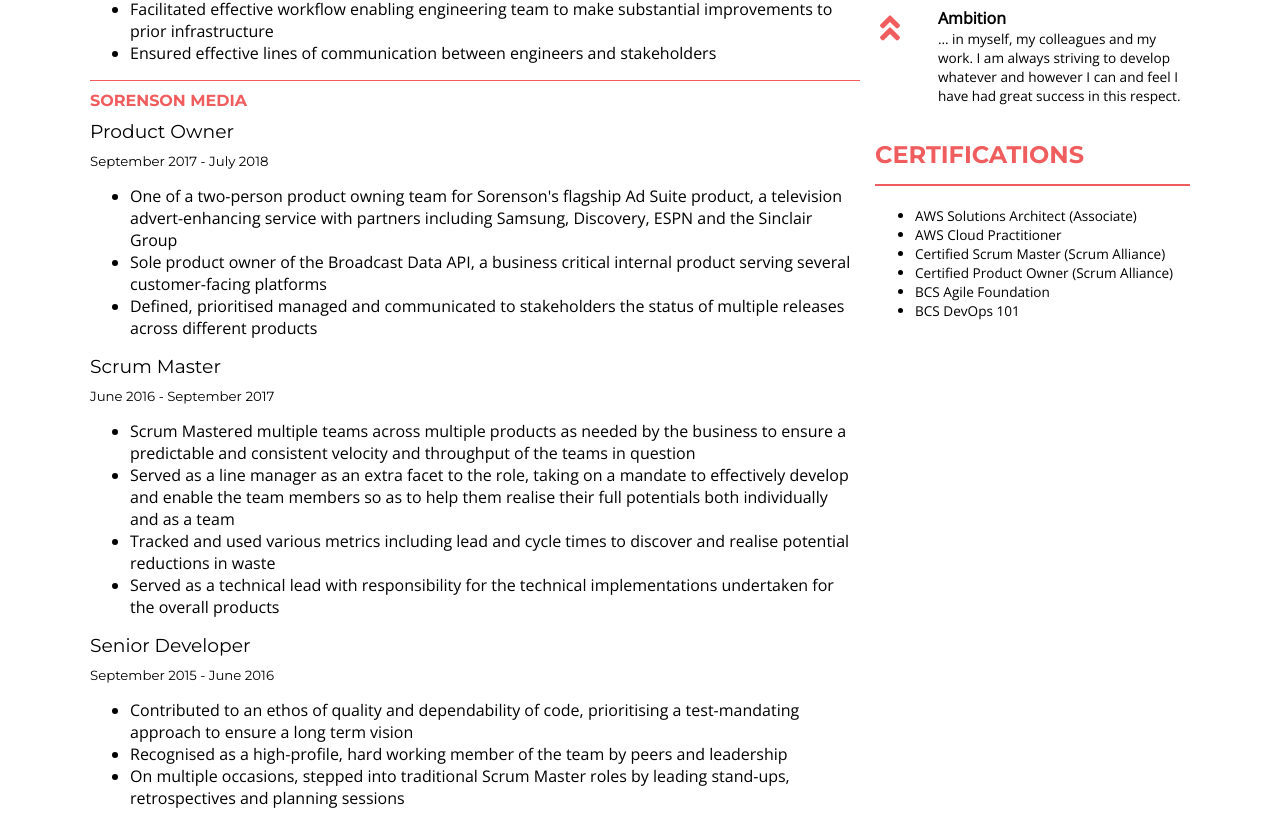
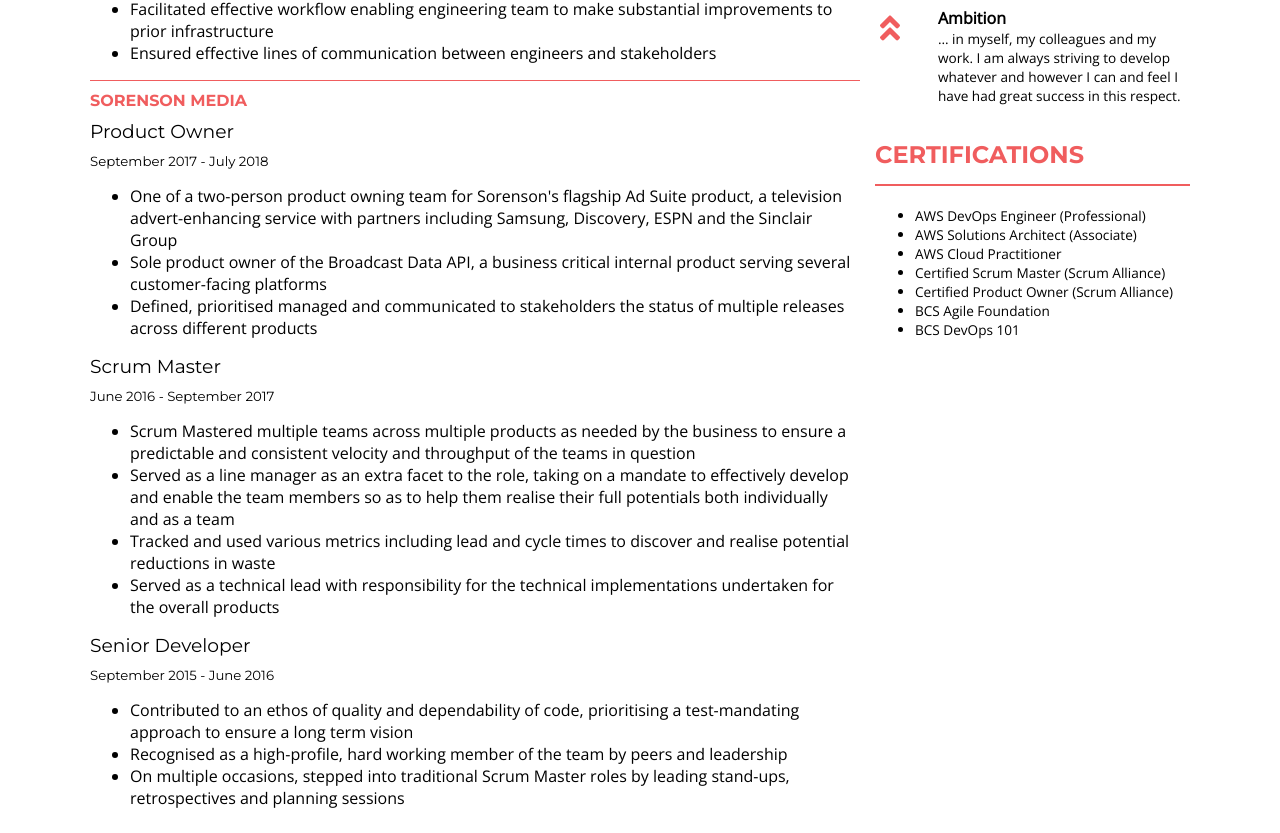
Before and after one commit to rjcoupe/cv, an Angular app: page / in a window 1280 px wide. Shown: the part 893-1726 px from the top of the page. Built offline with nearby package versions, Linux system fonts and the light colour scheme; what ng2-charts would draw is missing.

Commit message:
Added DOE Pro certification

```diff
--- a/src/app/app.component.ts
+++ b/src/app/app.component.ts
@@ -29,6 +29,7 @@ export class AppComponent {
   ];
 
   certs: string[] = [
+    'AWS DevOps Engineer (Professional)',
     'AWS Solutions Architect (Associate)',
     'AWS Cloud Practitioner',
     'Certified Scrum Master (Scrum Alliance)',
```
